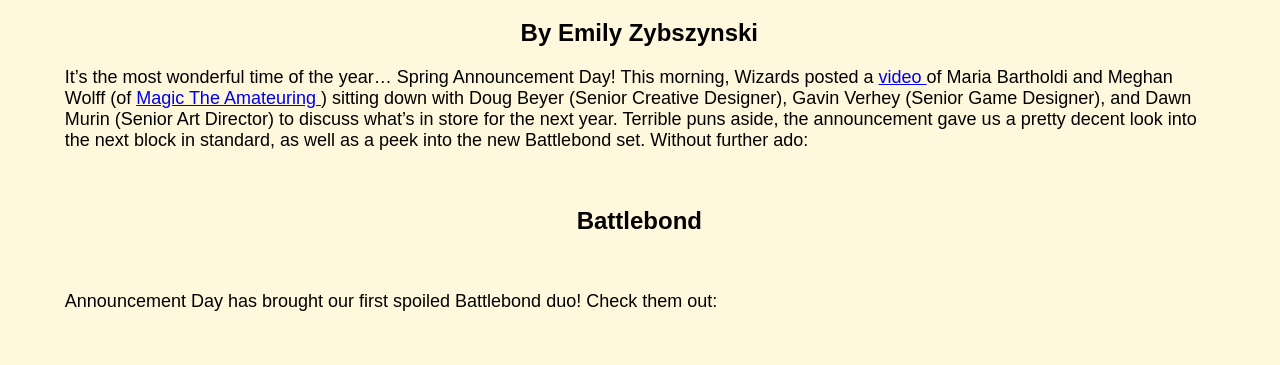
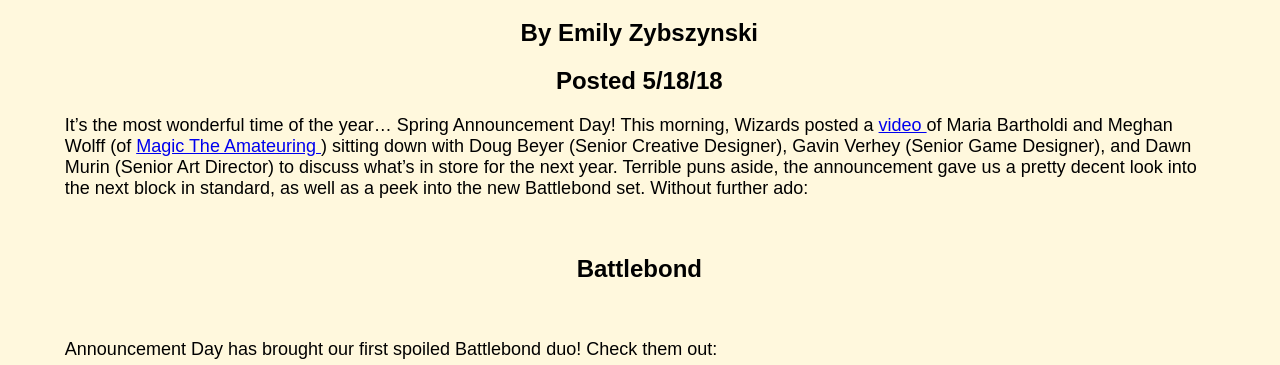
Before and after one commit to JMigi/jmigi.github.io, a plain HTML site: page article3.html in a window 1280 px wide. Shown: the part 375-740 px from the top of the page. Drawn offline with nearby package versions, Linux system fonts and the light colour scheme.

Commit message:
Added date

```diff
--- a/article3.html
+++ b/article3.html
@@ -33,6 +33,9 @@
     </h1>
     <h2>
     By Emily Zybszynski
+    </h2>
+    <h2>
+    Posted 5/18/18
     </h2>
     <div class="articlebox">
 <p dir="ltr">
```
